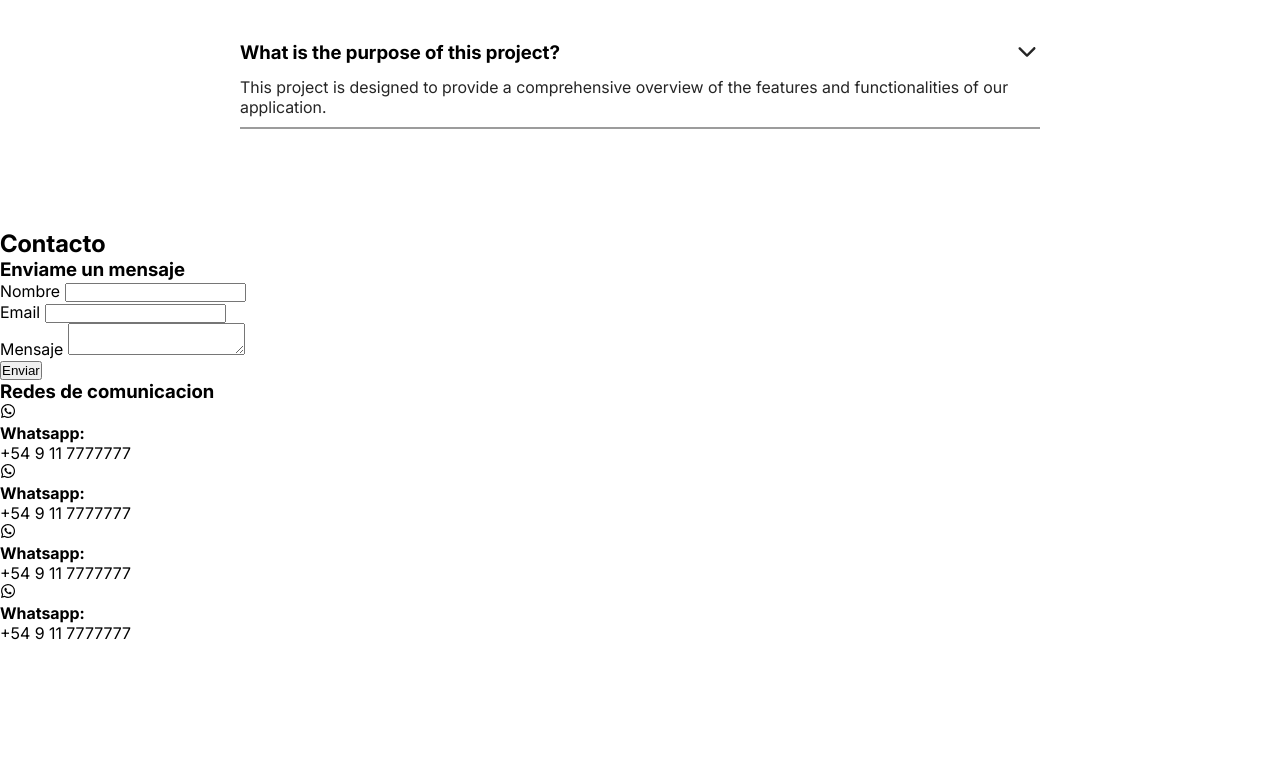
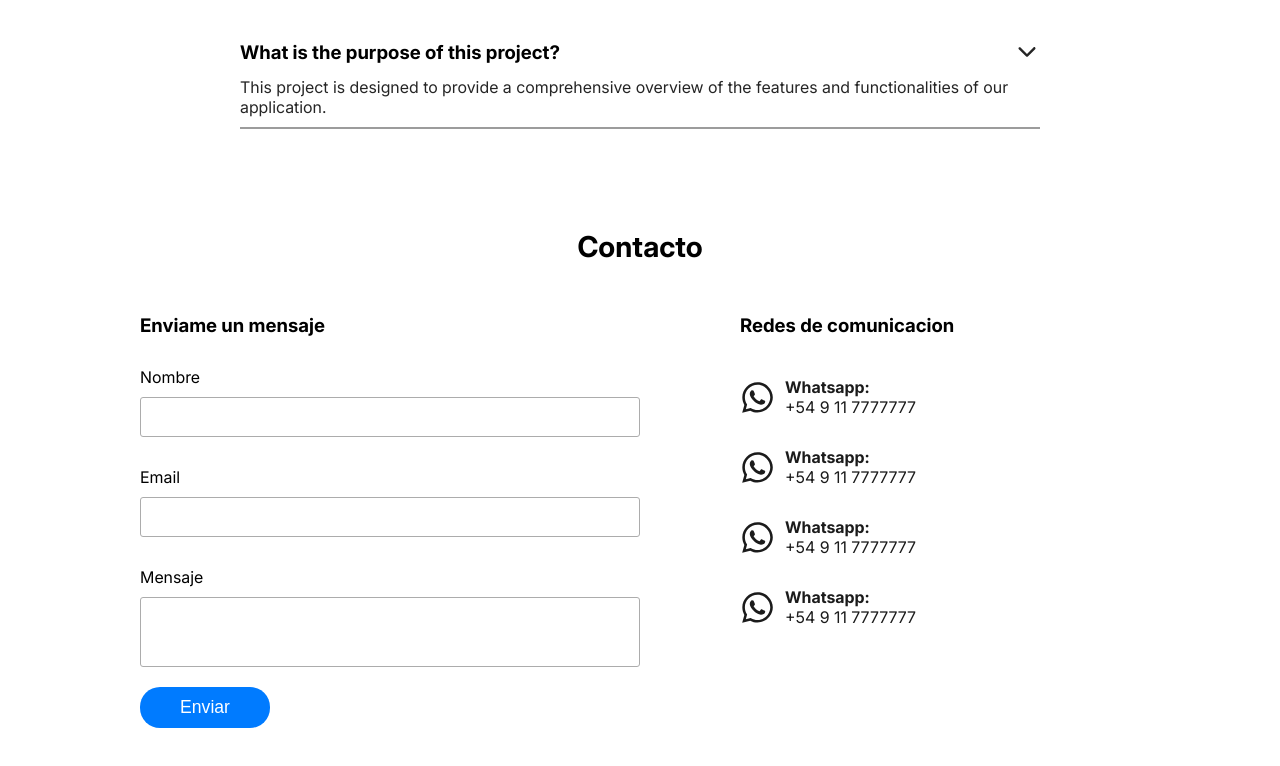
Before and after one commit to RodrigoLV9/astrolvl, an Astro site: page / in a window 1280 px wide. Shown: the part 2969-3735 px from the top of the page. Before the commit the page ends 3612 px from the top, so only its background shows below. Built offline with nearby package versions, Linux system fonts and the light colour scheme; Astro itself is replaced by a stand-in of ours.

Commit message:
style(Contact): Add basic style for Contact and their children components

```diff
--- a/src/components/Contact/Contact.astro
+++ b/src/components/Contact/Contact.astro
@@ -10,5 +10,18 @@ import ContactRight from "./ContactRight.astro"
     </div>
 </section>
 <style>
-
+    .contact{
+        margin:80px auto;
+        width:1000px;
+    }
+    .contact>h2{
+        text-align: center;
+        font-size:1.8rem;
+        margin:50px 0
+    }
+    .contact__side{
+        display:flex;
+        align-items: start;
+        justify-content: space-between;
+    }
 </style>
--- a/src/components/Contact/ContactLeft.astro
+++ b/src/components/Contact/ContactLeft.astro
@@ -13,6 +13,55 @@
             <label for="message">Mensaje</label>
             <textarea id="message" name="message" required></textarea>
         </div>
-        <button type="button">Enviar</button>
+        <button type="button" class="form__button">Enviar</button>
     </form>
 </div>
+<style>
+    .contactLeft{
+        width:500px;
+
+    }
+    .contactLeft form{
+
+    }
+    .form__group{
+        margin:20px 0;
+        display:flex;
+        flex-direction: column;
+    }
+    .form__group label{
+        padding:10px 0
+    }
+    .form__group input{
+        padding:10px;
+        border:none;
+        outline: none;
+        background-color:transparent;
+        border-radius: 3px;
+        border:1px solid #acacac;
+        font-size:1rem
+    }
+    .form__group textarea{
+        height:70px;
+        resize: none;
+        outline:none;
+        padding:10px;
+        border-radius: 3px;
+        border:1px solid #acacac;
+        font-size:1rem
+    }
+    .form__button{
+        width:130px;
+        background-color: #007BFF;
+        color: white;
+        border: none;
+        border-radius:20px;
+        padding: 10px 20px;
+        cursor: pointer;
+        font-size:1.1rem;
+        transition: transform .3s ease;
+    }
+    .form__button:hover{
+        transform:scale(1.05)
+    }
+</style>
--- a/src/components/Contact/ContactRight.astro
+++ b/src/components/Contact/ContactRight.astro
@@ -10,3 +10,19 @@ import {SocialCard} from './SocialCard.jsx';
         <SocialCard></SocialCard>
     </div>
 </div>
+<style>
+    .contactRight{
+        width:400px;
+
+    }
+    .contactRight>h3{
+
+    }
+    .contactRight__cards{
+        display:flex;
+        align-items: start;
+        flex-direction:column;
+        margin:40px 0;
+        gap:30px
+    }
+</style>
--- a/src/components/Contact/SocialCard.jsx
+++ b/src/components/Contact/SocialCard.jsx
@@ -1,5 +1,5 @@
 import { FaWhatsapp as WhatsappIcon } from "react-icons/fa";
-
+import '../../styles/socialCard.css'
 export const SocialCard=()=>{
     return(
         <div className='socialCard'>
--- /dev/null
+++ b/src/styles/socialCard.css
@@ -0,0 +1,13 @@
+.socialCard{
+    display:flex;
+    align-items: center;
+    justify-content: center;
+    gap:10px;
+}
+.socialCard__icon{
+    font-size: 35px;
+    color: rgb(27, 27, 27)
+}
+.socialCard__text{
+    color: rgb(27, 27, 27);
+}
```
